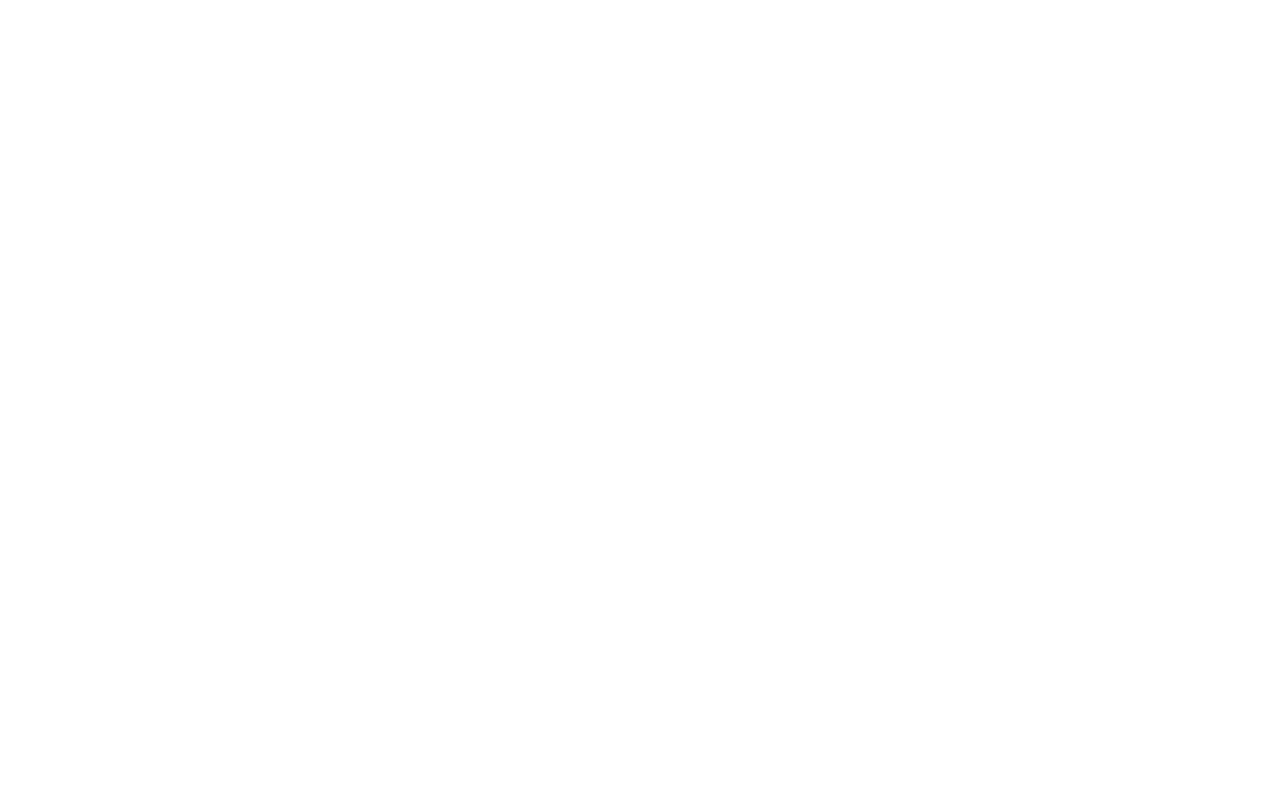
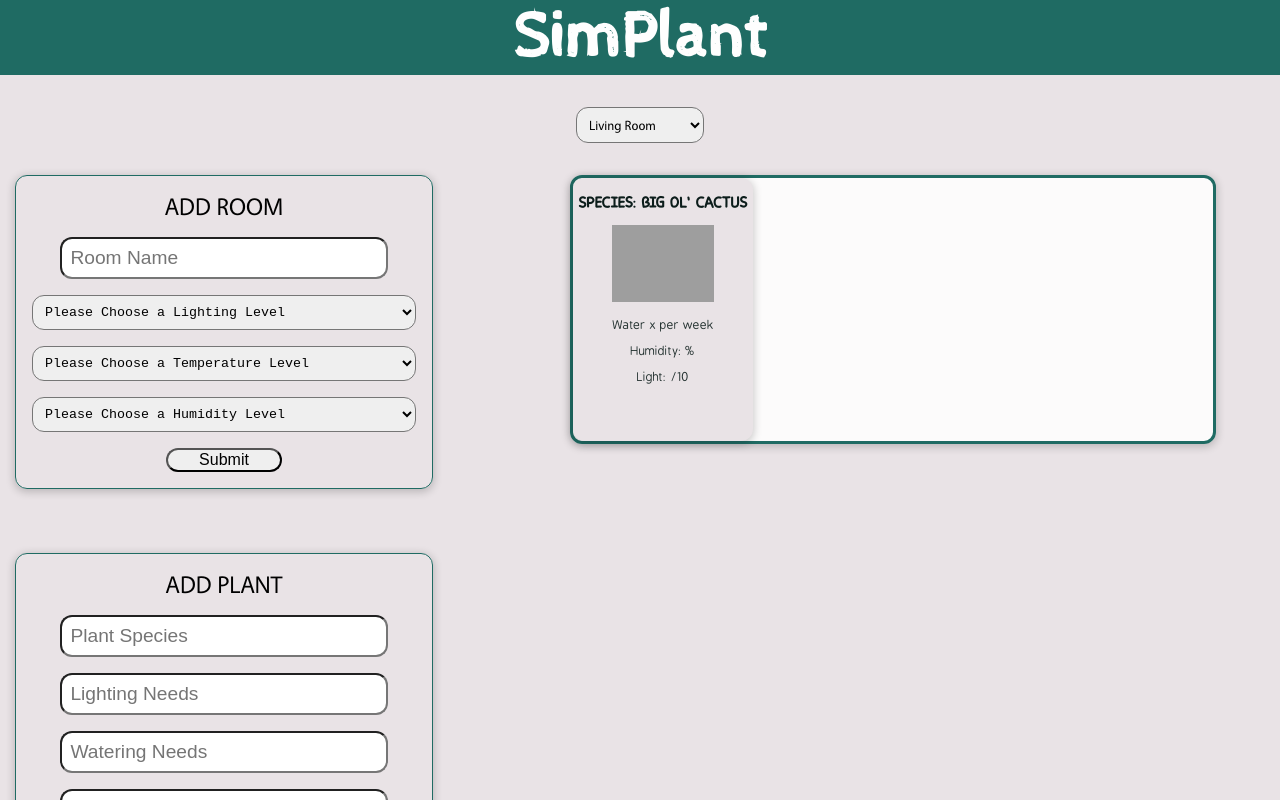
Before and after one commit to SimPlant/SimPlant, a React app: page / in a window 1280 px wide. Shown: the top 800 px of the page. Built offline with nearby package versions, Linux system fonts and the light colour scheme; grey boxes are pictures that could not be loaded; the HTML template or start-up script is replaced by a standard one.

Commit message:
correct styling for total viewheight/margins

```diff
--- a/src/app/application.scss
+++ b/src/app/application.scss
@@ -5,8 +5,8 @@
 }
 
 #root {
-  height: 100vh;
-  width: 100vw;
+  height: auto;
+  width: auto;
   margin: 0px;
 }
 
--- a/src/app/components/formContainer/formContainerStyle.scss
+++ b/src/app/components/formContainer/formContainerStyle.scss
@@ -10,8 +10,8 @@
   width: 30%;
   align-items: center;
 
-  margin-left: 2rem;
-  margin-right: 2rem;
+  margin: 2rem;
+
   button {
     border-radius: $borderRadius;
     width: 30%;
```
